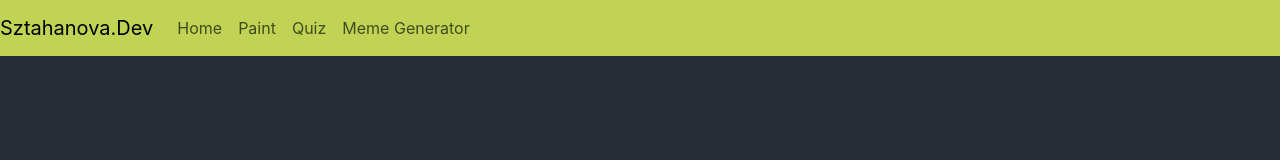
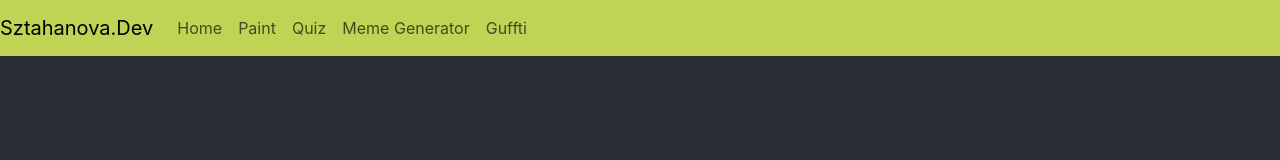
Before and after one commit to sztahanova/sztahanova.github.io, a React (Create React App) app: page / in a window 1280 px wide. Shown: the top 160 px of the page. Built offline with nearby package versions, Linux system fonts and the light colour scheme.

Commit message:
Added Guffti as menu

```diff
--- a/src/components/NavigationBarComponent.tsx
+++ b/src/components/NavigationBarComponent.tsx
@@ -11,6 +11,7 @@ export const NavigationBar = () => {
           <Nav.Link href="react-paint-app">Paint</Nav.Link>
           <Nav.Link href="react-quiz-app">Quiz</Nav.Link>
           <Nav.Link href="react-meme-generator">Meme Generator</Nav.Link>
+          <Nav.Link href="guffti">Guffti</Nav.Link>
         </Nav>
       </Navbar.Collapse>
     </Navbar>
```
